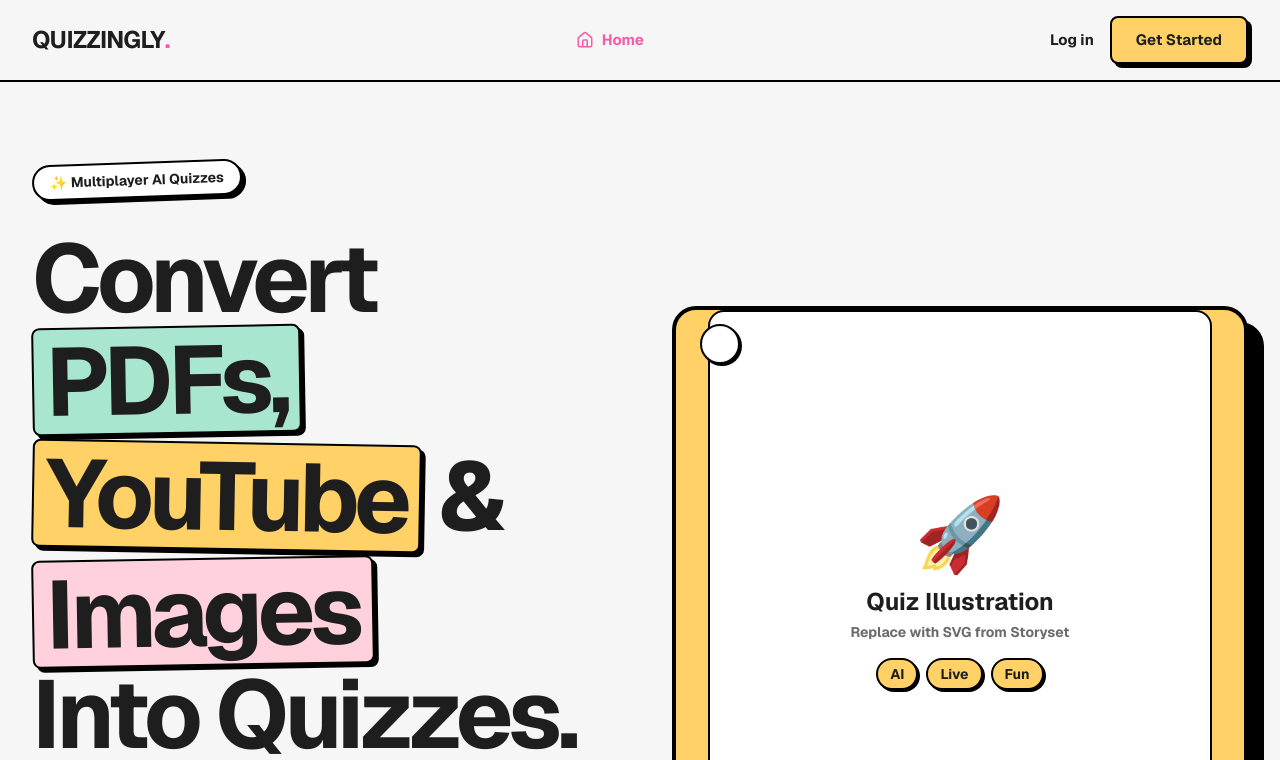
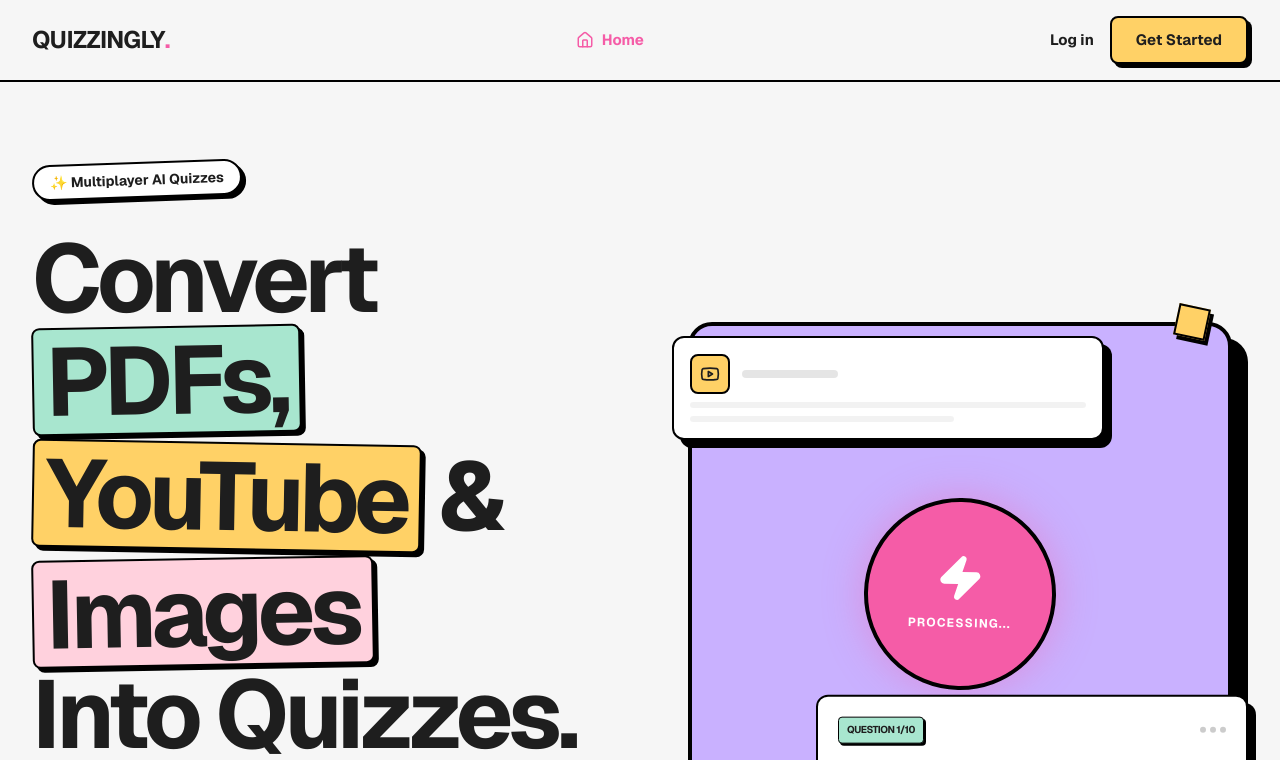
Before and after one commit to Abhinav7864/Quizzingly, a Next.js app in the folder frontend/: page / in a window 1280 px wide. Shown: the top 760 px of the page. Built offline with nearby package versions, Linux system fonts and the light colour scheme; no server answers.

Commit message:
Home page

```diff
--- a/frontend/src/app/page.tsx
+++ b/frontend/src/app/page.tsx
@@ -115,32 +115,68 @@
             </div>
           </motion.div>
 
-          {/* Right Column — Illustration */}
+          {/* Right Column — Neo-Brutalist UI Stack */}
           <motion.div
-            initial={{ opacity: 0, x: 20 }}
-            animate={{ opacity: 1, x: 0 }}
+            initial={{ opacity: 0, scale: 0.9 }}
+            animate={{ opacity: 1, scale: 1 }}
             transition={{ duration: 0.5, delay: 0.15 }}
-            className="relative w-full aspect-square max-w-md mx-auto lg:max-w-none"
+            className="relative w-full aspect-square max-w-lg mx-auto lg:max-w-none flex items-center justify-center"
           >
-            <div className="absolute inset-0 bg-[#FFD166] border-4 border-black shadow-[16px_16px_0px_black] rounded-3xl overflow-hidden flex items-center justify-center">
-              <div className="text-center p-8 bg-white m-8 border-2 border-black rounded-2xl w-full h-full flex flex-col items-center justify-center gap-4">
-                <span className="text-7xl block transform hover:scale-110 transition-transform cursor-pointer">🚀</span>
-                <div>
-                  <p className="font-black text-2xl text-[#1E1E1E]">Quiz Illustration</p>
-                  <p className="font-bold text-[#6B6B6B] mt-1 text-sm">Replace with SVG from Storyset</p>
+            {/* Base Decorative Background */}
+            <div className="absolute inset-4 bg-[#C9B1FF] border-4 border-black shadow-[16px_16px_0px_black] rounded-3xl" />
+
+            {/* Layer 1: The "Input" (YouTube/PDF) */}
+            <motion.div
+              animate={{ y: [0, -10, 0] }}
+              transition={{ duration: 4, repeat: Infinity, ease: "easeInOut" }}
+              className="absolute top-10 left-0 w-3/4 bg-white border-2 border-black p-4 rounded-xl shadow-[8px_8px_0px_black] z-10"
+            >
+              <div className="flex items-center gap-3 mb-2">
+                <div className="p-2 bg-[#FFD166] border-2 border-black rounded-lg">
+                  <Youtube size={20} />
                 </div>
-                <div className="flex gap-2 flex-wrap justify-center">
-                  {['AI', 'Live', 'Fun'].map(tag => (
-                    <span key={tag} className="px-3 py-1 bg-[#FFD166] border-2 border-black rounded-full text-sm font-black shadow-[2px_2px_0px_black]">
-                      {tag}
-                    </span>
-                  ))}
+                <div className="h-2 w-24 bg-black/10 rounded-full" />
+              </div>
+              <div className="space-y-2">
+                <div className="h-1.5 w-full bg-black/5 rounded-full" />
+                <div className="h-1.5 w-2/3 bg-black/5 rounded-full" />
+              </div>
+            </motion.div>
+
+            {/* Layer 2: The "AI Engine" (Center) */}
+            <motion.div
+              animate={{ rotate: [0, 2, -2, 0] }}
+              transition={{ duration: 5, repeat: Infinity, ease: "linear" }}
+              className="absolute top-1/2 left-1/2 -translate-x-1/2 -translate-y-1/2 w-48 h-48 bg-[#F55CA7] border-4 border-black rounded-full shadow-[0px_0px_40px_rgba(245,92,167,0.4)] z-20 flex items-center justify-center"
+            >
+              <div className="text-center text-white">
+                <Zap size={48} fill="white" className="mx-auto mb-2" />
+                <span className="font-black text-xs uppercase tracking-widest">Processing...</span>
+              </div>
+            </motion.div>
+
+            {/* Layer 3: The "Quiz Card" (Result) */}
+            <motion.div
+              animate={{ y: [0, 10, 0] }}
+              transition={{ duration: 4, repeat: Infinity, ease: "easeInOut", delay: 1 }}
+              className="absolute bottom-10 right-0 w-3/4 bg-white border-2 border-black p-5 rounded-xl shadow-[8px_8px_0px_black] z-30"
+            >
+              <div className="flex items-center justify-between mb-4">
+                <span className="text-[10px] font-black uppercase tracking-tighter bg-[#A8E6CF] px-2 py-1 border border-black rounded shadow-[2px_2px_0px_black]">Question 1/10</span>
+                <div className="flex gap-1">
+                  {[1, 2, 3].map(i => <div key={i} className="w-1.5 h-1.5 rounded-full bg-black/20" />)}
                 </div>
               </div>
-              {/* Floating shapes */}
-              <div className="absolute top-6 left-6 w-10 h-10 bg-white border-2 border-black rounded-full shadow-[2px_2px_0px_black] animate-bounce" />
-              <div className="absolute bottom-10 right-10 w-12 h-12 bg-white border-2 border-black shadow-[4px_4px_0px_black] transform rotate-12" />
-            </div>
+              <p className="font-bold text-sm text-[#1E1E1E] leading-tight mb-4">What is the primary function of Vision AI in Quizzingly?</p>
+              <div className="grid grid-cols-2 gap-2">
+                <div className="h-8 bg-[#FFD1DD] border-2 border-black rounded-lg" />
+                <div className="h-8 border-2 border-black rounded-lg" />
+              </div>
+            </motion.div>
+
+            {/* Floating Decorative Elements */}
+            <div className="absolute top-0 right-10 w-8 h-8 bg-[#FFD166] border-2 border-black rotate-12 shadow-[4px_4px_0px_black]" />
+            <div className="absolute bottom-20 left-10 w-6 h-6 bg-white border-2 border-black rounded-full shadow-[3px_3px_0px_black]" />
           </motion.div>
         </div>
       </section>
```
